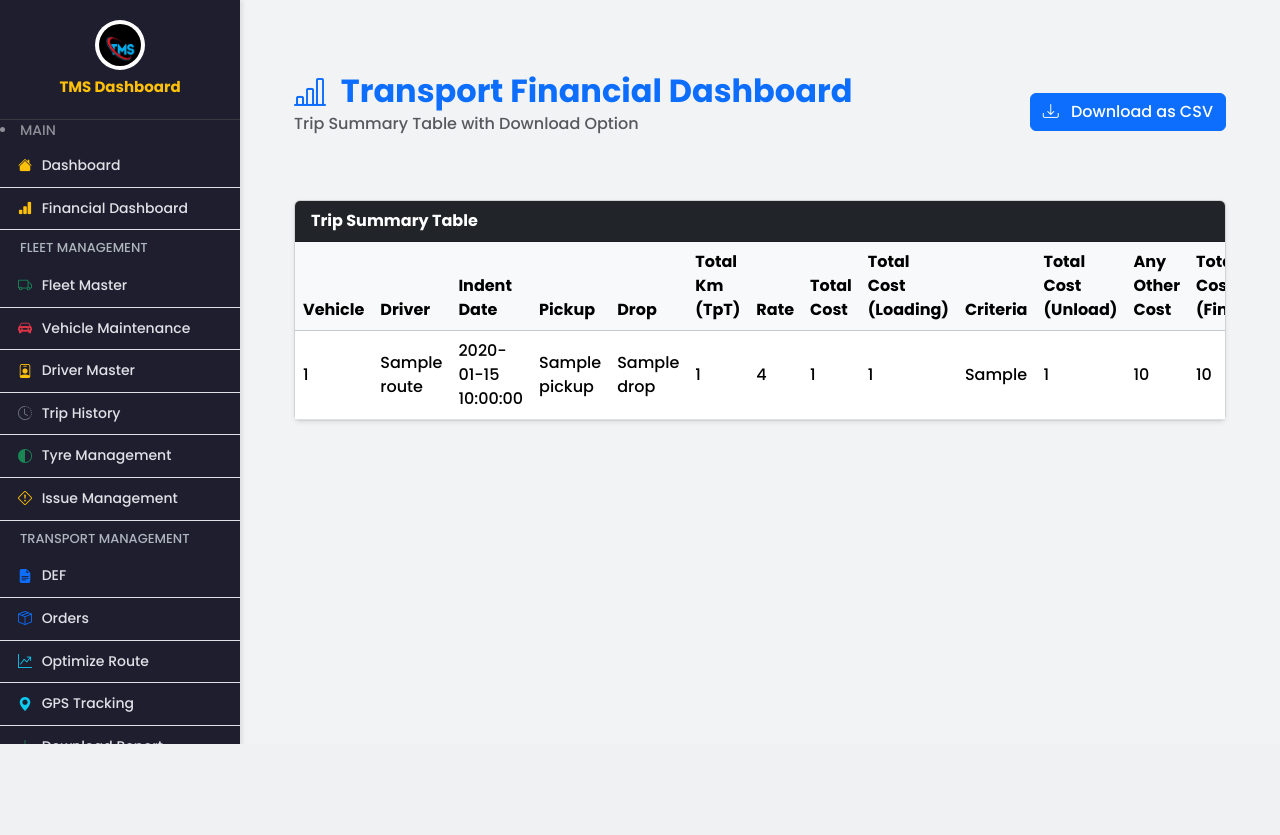
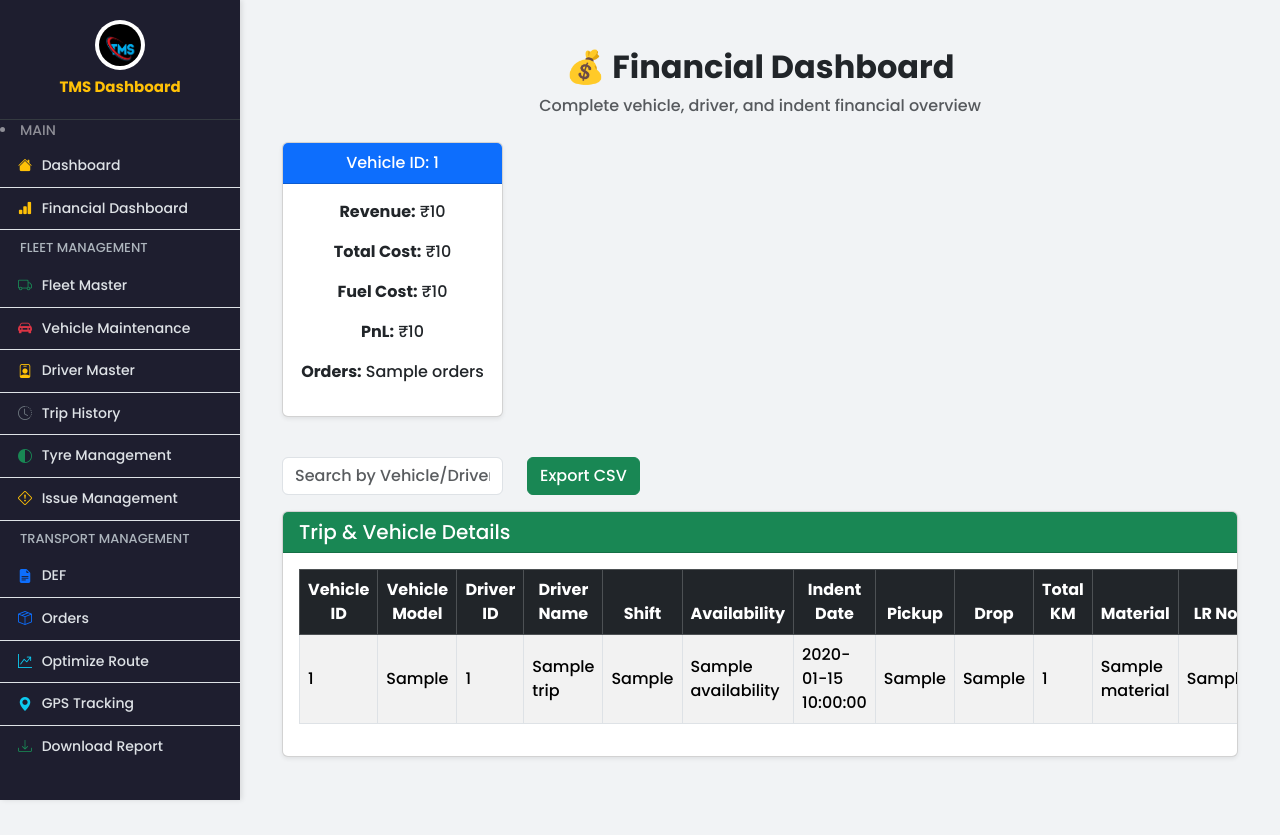
Before and after one commit to ashish86git/ashi-tms, a Flask app: template templates/financial_dashboard.html in a window 1280 px wide. Shown: the part 56-891 px from the top of the page. Before the commit the page ends 800 px from the top, so only its background shows below. Run offline with Flask 3, Linux system fonts and the light colour scheme; the template is opened without the code that fills it: most values are stand-ins (such as "Sample title", 1, 10 or a date in 2020); some libraries are stand-ins or nearby versions.

Commit message:
Add files via upload

```diff
--- a/templates/def.html
+++ b/templates/def.html
@@ -178,6 +178,7 @@
             {% for v in fleet_data %}
               <option value="{{ v }}">{{ v }}</option>
             {% endfor %}
+
           </select>
         </div>
 
--- a/templates/financial_dashboard.html
+++ b/templates/financial_dashboard.html
@@ -1,65 +1,110 @@
 {% extends "layout.html" %}
+
 {% block content %}
-<div class="container-fluid py-5 px-4">
-  <div class="mb-4 d-flex justify-content-between align-items-center">
-    <div>
-      <h2 class="fw-bold text-primary mb-0">
-        <i class="bi bi-bar-chart-line me-2"></i> Transport Financial Dashboard
-      </h2>
-      <p class="text-muted">Trip Summary Table with Download Option</p>
-    </div>
-    <button class="btn btn-primary" onclick="downloadTableAsCsv()">
-      <i class="bi bi-download me-2"></i> Download as CSV
-    </button>
+<div class="container-fluid mt-4">
+
+    <!-- Page Header -->
+    <div class="text-center mb-4">
+        <h2 class="fw-bold">💰 Financial Dashboard</h2>
+        <p class="text-muted">Complete vehicle, driver, and indent financial overview</p>
     </div>
 
-  <!-- Data Table -->
-  <div class="mt-5">
-    <div class="card shadow-sm">
-      <div class="card-header bg-dark text-white fw-semibold">Trip Summary Table</div>
-      <div class="table-responsive">
-        <table id="tripTable" class="table table-hover mb-0 align-middle">
-          <thead class="table-light">
+    <!-- Summary Cards per Vehicle -->
+    <div class="row mb-4">
+        {% for vehicle_id, stats in summary.items() %}
+        <div class="col-md-3 mb-3">
+            <div class="card shadow-sm text-center h-100">
+                <div class="card-header bg-primary text-white">
+                    Vehicle ID: {{ vehicle_id }}
+                </div>
+                <div class="card-body">
+                    <p><strong>Revenue:</strong> ₹{{ stats.revenue | round(2) }}</p>
+                    <p><strong>Total Cost:</strong> ₹{{ stats.cost | round(2) }}</p>
+                    <p><strong>Fuel Cost:</strong> ₹{{ stats.fuel_cost | round(2) }}</p>
+                    <p><strong>PnL:</strong> ₹{{ stats.pnl | round(2) }}</p>
+                    <p><strong>Orders:</strong> {{ stats.orders or 0 }}</p>
+                </div>
+            </div>
+        </div>
+        {% endfor %}
+    </div>
+
+    <!-- Filters -->
+    <div class="row mb-3">
+        <div class="col-md-3">
+            <input type="text" id="searchInput" class="form-control" placeholder="Search by Vehicle/Driver">
+        </div>
+        <div class="col-md-2">
+            <button class="btn btn-success" id="exportBtn">Export CSV</button>
+        </div>
+    </div>
+
+    <!-- Detailed Routes Table -->
+    <div class="card shadow-sm mb-5">
+        <div class="card-header bg-success text-white">
+            <h5 class="mb-0">Trip & Vehicle Details</h5>
+        </div>
+        <div class="card-body table-responsive">
+            <table id="financialTable" class="table table-striped table-bordered align-middle">
+                <thead class="table-dark text-center">
                     <tr>
-              <th>Vehicle</th>
-              <th>Driver</th>
+                        <th>Vehicle ID</th>
+                        <th>Vehicle Model</th>
+                        <th>Driver ID</th>
+                        <th>Driver Name</th>
+                        <th>Shift</th>
+                        <th>Availability</th>
                         <th>Indent Date</th>
                         <th>Pickup</th>
                         <th>Drop</th>
-              <th>Total Km (TpT)</th>
-              <th>Rate</th>
+                        <th>Total KM</th>
+                        <th>Material</th>
+                        <th>LR No.</th>
+                        <th>Customer</th>
+                        <th>Range</th>
+                        <th>Product</th>
+                        <th>No. Buckets</th>
+                        <th>Load/Bucket</th>
+                        <th>Total Load</th>
+                        <th>Transport Rate</th>
+                        <th>Loading Rate</th>
+                        <th>Unloading Rate</th>
+                        <th>Other Costs</th>
                         <th>Total Cost</th>
-              <th>Total Cost (Loading)</th>
-              <th>Criteria</th>
-              <th>Total Cost (Unload)</th>
-              <th>Any Other Cost</th>
-              <th>Total Cost (Final)</th>
-              <th>Criteria</th>
-              <th>Cost</th>
                         <th>Revenue</th>
-              <th>P & L</th>
+                        <th>Fuel Cost</th>
+                        <th>PnL</th>
                     </tr>
                 </thead>
                 <tbody>
-            {% for t in routes %}
+                    {% for trip in routes %}
                     <tr>
-                <td>{{ t.vehicle_id }}</td>
-                <td>{{ t.driver_name }}</td>
-                <td>{{ t.indent_date }}</td>
-                <td>{{ t.pickup }}</td>
-                <td>{{ t.drop }}</td>
-                <td>{{ t.total_km }}</td>
-                <td>{{ t.rate }}</td>
-                <td>{{ t.total_cost }}</td>
-                <td>{{ t.total_cost_loading }}</td>
-                <td>{{ t.criteria_loading }}</td>
-                <td>{{ t.total_cost_unload }}</td>
-                <td>{{ t.other_cost }}</td>
-                <td>{{ t.final_total_cost }}</td>
-                <td>{{ t.criteria_unload }}</td>
-                <td>{{ t.cost }}</td>
-                <td>{{ t.revenue }}</td>
-                <td>{{ t.pnl }}</td>
+                        <td>{{ trip.vehicle_id }}</td>
+                        <td>{{ trip.vehicle_model }}</td>
+                        <td>{{ trip.driver_id }}</td>
+                        <td>{{ trip.driver_name }}</td>
+                        <td>{{ trip.shift_info }}</td>
+                        <td>{{ trip.availability }}</td>
+                        <td>{{ trip.indent_date }}</td>
+                        <td>{{ trip.pickup_location }}</td>
+                        <td>{{ trip.drop_location }}</td>
+                        <td>{{ trip.total_km }}</td>
+                        <td>{{ trip.material }}</td>
+                        <td>{{ trip.lr_no }}</td>
+                        <td>{{ trip.customer_name }}</td>
+                        <td>{{ trip.indent_range }}</td>
+                        <td>{{ trip.product }}</td>
+                        <td>{{ trip.no_of_buckets }}</td>
+                        <td>{{ trip.load_per_bucket }}</td>
+                        <td>{{ trip.total_load }}</td>
+                        <td>{{ trip.transport_rate }}</td>
+                        <td>{{ trip.total_cost_loading }}</td>
+                        <td>{{ trip.total_cost_unloading }}</td>
+                        <td>{{ trip.any_other_cost }}</td>
+                        <td>{{ trip.total_cost_final }}</td>
+                        <td>{{ trip.revenue }}</td>
+                        <td>{{ trip.fuel_cost }}</td>
+                        <td>{{ trip.pnl }}</td>
                     </tr>
                     {% endfor %}
                 </tbody>
@@ -67,38 +112,41 @@
         </div>
     </div>
 </div>
-</div>
 
-<!-- Required Scripts -->
-<link rel="stylesheet" href="https://cdn.jsdelivr.net/npm/bootstrap-icons/font/bootstrap-icons.css">
+<!-- JS for search/filter and export -->
 <script>
-    function downloadTableAsCsv() {
-        const table = document.getElementById('tripTable');
+    document.addEventListener('DOMContentLoaded', function() {
+        const table = document.getElementById('financialTable');
+        const searchInput = document.getElementById('searchInput');
+        const exportBtn = document.getElementById('exportBtn');
+
+        // Simple Search Filter
+        searchInput.addEventListener('input', function() {
+            const filter = this.value.toLowerCase();
+            Array.from(table.tBodies[0].rows).forEach(row => {
+                row.style.display = Array.from(row.cells).some(cell =>
+                    cell.textContent.toLowerCase().includes(filter)
+                ) ? '' : 'none';
+            });
+        });
+
+        // CSV Export
+        exportBtn.addEventListener('click', function() {
             let csv = [];
-        // Get headers
-        let headers = [];
-        for (let th of table.querySelectorAll('thead th')) {
-            headers.push(th.innerText);
-        }
-        csv.push(headers.join(','));
+            const rows = table.querySelectorAll('tr');
+            rows.forEach(row => {
+                const cols = row.querySelectorAll('th, td');
+                csv.push(Array.from(cols).map(c => `"${c.innerText}"`).join(','));
+            });
 
-        // Get rows
-        for (let row of table.querySelectorAll('tbody tr')) {
-            let rowData = [];
-            for (let cell of row.querySelectorAll('td')) {
-                rowData.push(cell.innerText.replace(/"/g, '""'));
-            }
-            csv.push(rowData.join(','));
-        }
-
-        const csvString = csv.join('\n');
-        const blob = new Blob([csvString], { type: 'text/csv;charset=utf-8;' });
-        const link = document.createElement('a');
-        link.href = URL.createObjectURL(blob);
-        link.setAttribute('download', 'trip_summary.csv');
-        document.body.appendChild(link);
-        link.click();
-        document.body.removeChild(link);
-    }
+            const csvFile = new Blob([csv.join('\n')], { type: 'text/csv' });
+            const downloadLink = document.createElement('a');
+            downloadLink.download = 'financial_dashboard.csv';
+            downloadLink.href = window.URL.createObjectURL(csvFile);
+            downloadLink.style.display = 'none';
+            document.body.appendChild(downloadLink);
+            downloadLink.click();
+        });
+    });
 </script>
 {% endblock %}
```
Also changed, not shown: templates/driver_master.html (+17 -2 lines). Lines whose indentation alone changed are shown as unchanged.
